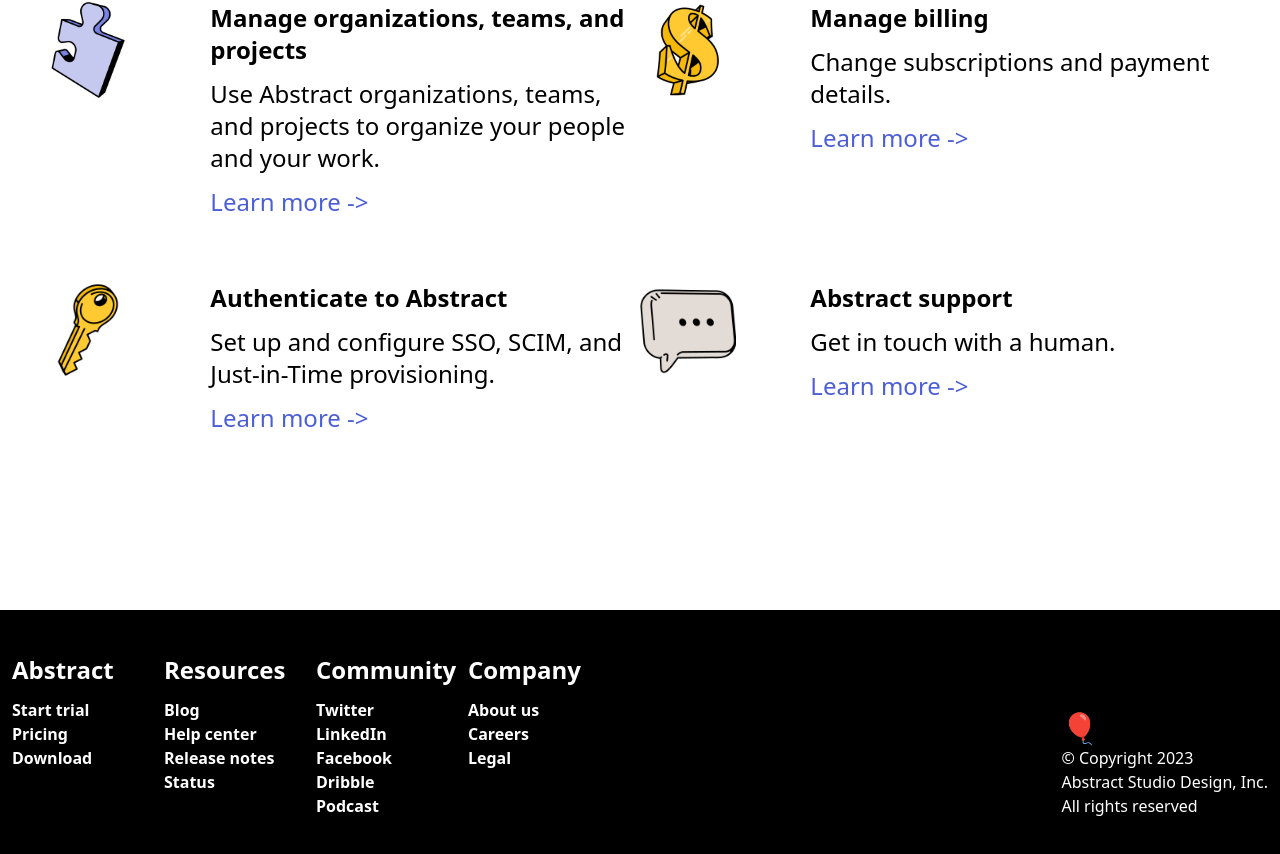
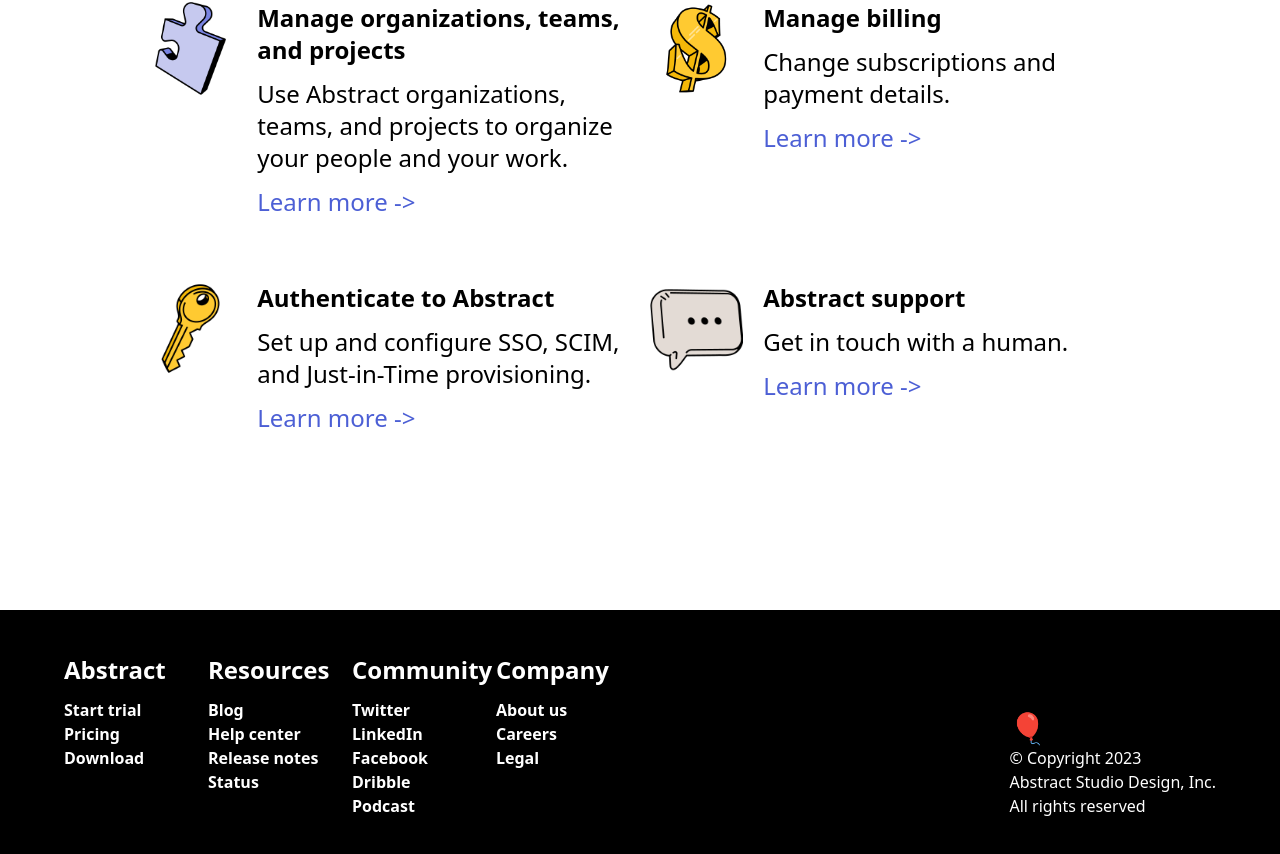
Before and after one commit to NehuenCuenca/abstract-clone-nc, a Vue app: page / in a window 1280 px wide. Shown: the part 924-1778 px from the top of the page. Built offline with nearby package versions, Linux system fonts and the light colour scheme.

Commit message:
add better breakpoints for grids

```diff
--- a/src/App.vue
+++ b/src/App.vue
@@ -61,8 +61,8 @@
     </form>
 
     <ul id="caracteristics-list"
-      class="w-full place-content-center py-44 min-[320px]:px-10 grid gap-y-16 grid-cols-1 md:grid-cols-2 auto-rows-auto items-start">
-      <li class="grid grid-cols-[.35fr_1fr] auto-rows-auto gap-5"
+      class="w-full place-content-center py-44 min-[320px]:px-10 xl:px-36 lg:px-28 md:px-16 grid gap-y-16 gap-x-5 grid-cols-1 md:grid-cols-2 auto-rows-auto items-start">
+      <li class="grid grid-cols-[.25fr_1fr] auto-rows-auto gap-5"
         v-for="(caracteristic, idxCaracteristic) in caracteristicImages" :key="idxCaracteristic">
         <img class="max-h-24" :src="caracteristic.image" alt="caracteristic">
         <div class="flex flex-col items-start gap-y-3 text-2xl">
@@ -73,8 +73,8 @@
       </li>
     </ul>
   </main>
-  <footer class="sm:w-full py-11 px-3 grid gap-10 min-[375px]:grid-cols-1 sm:grid-cols-2 bg-black text-white">
-    <div class="grid min-[375px]:grid-cols-2 min-[1150px]:grid-cols-4">
+  <footer class="sm:w-full py-11 px-16 grid gap-10 min-[375px]:grid-cols-1 sm:grid-cols-2 bg-black text-white">
+    <div class="grid min-[400px]:grid-cols-2 min-[1270px]:grid-cols-4 gap-5">
       <div class="flex flex-col">
         <span class="text-2xl font-bold">Abstract</span>
         <ul class="pt-3">
```
